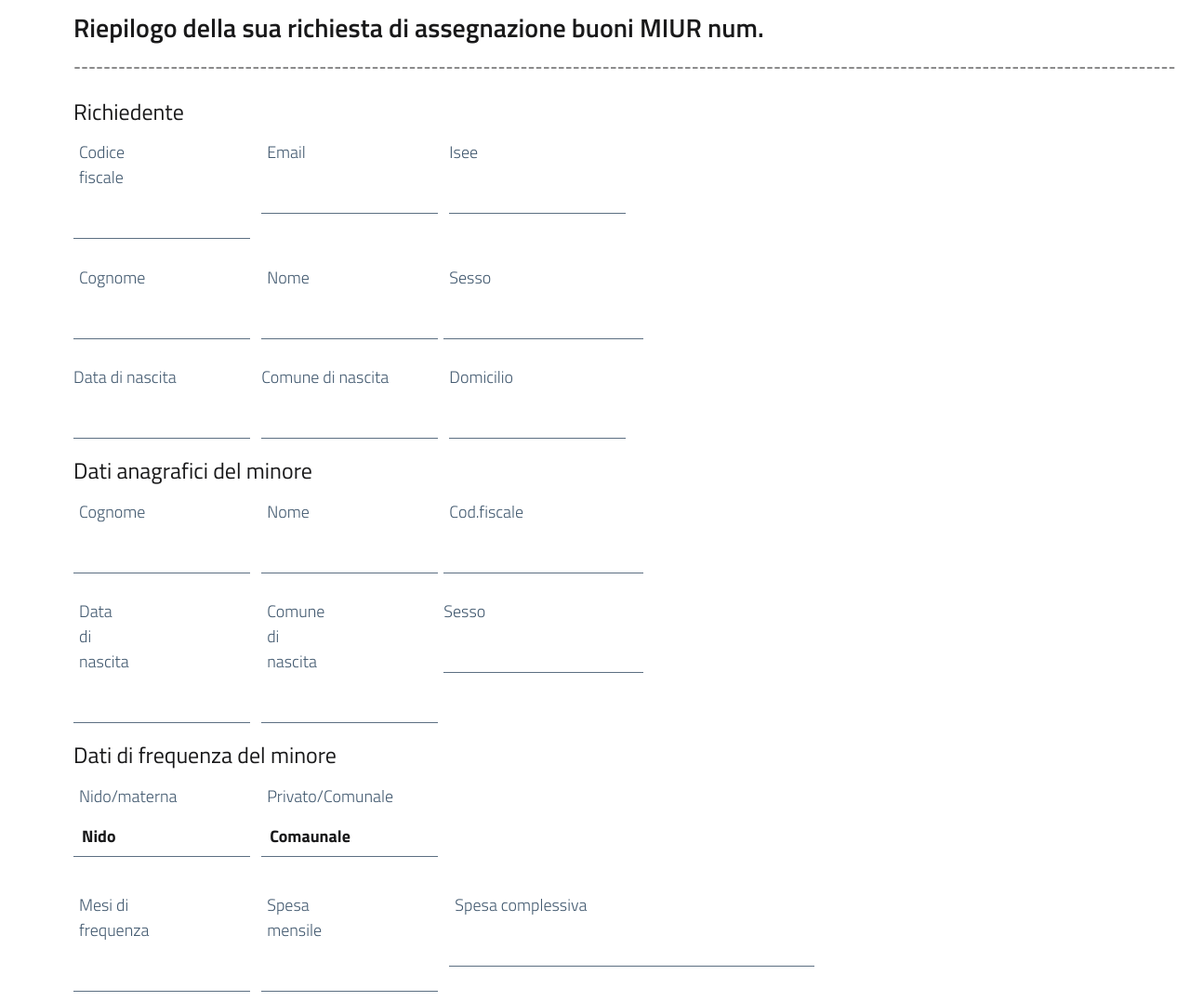
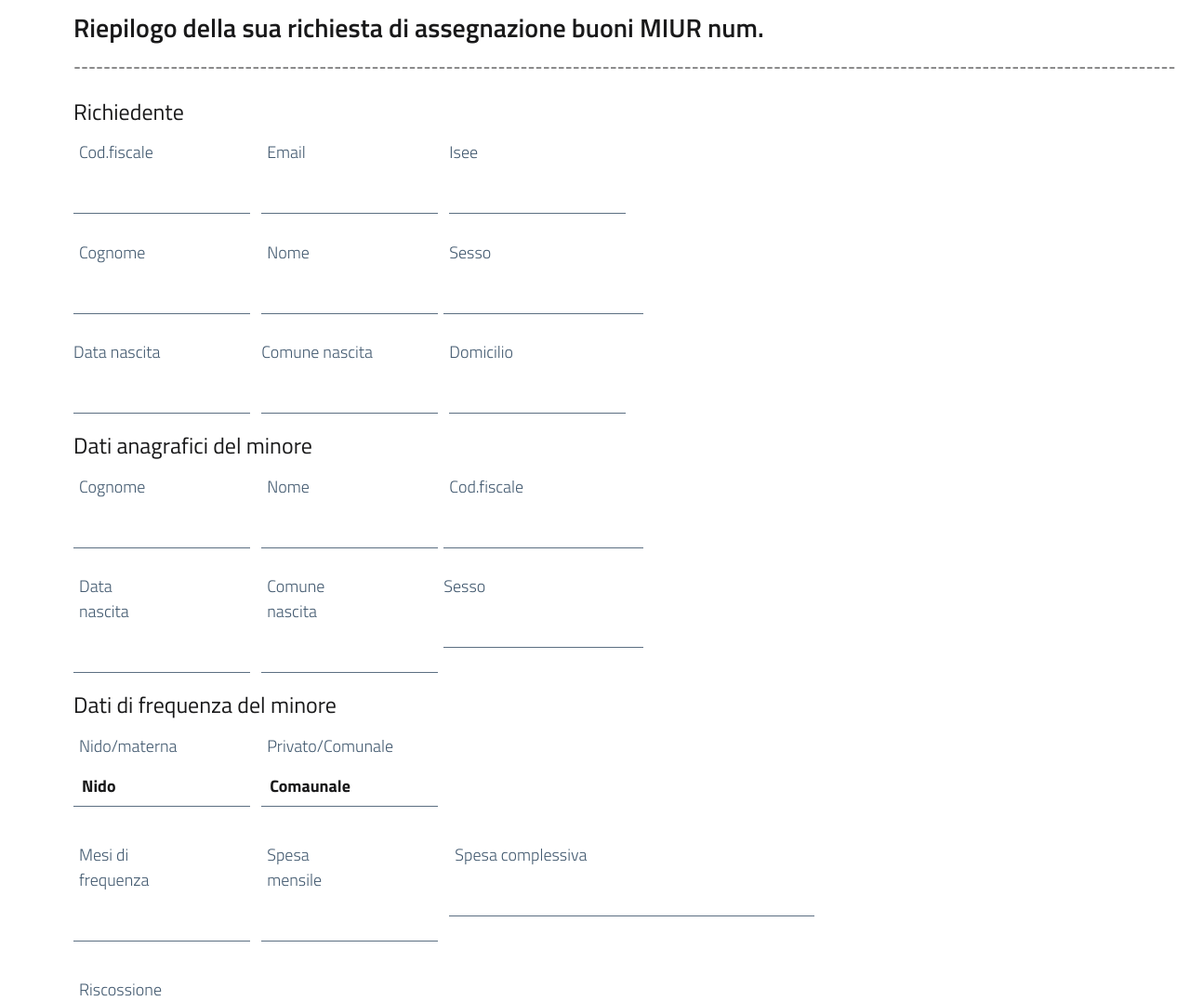
Before and after one commit to tonilavo/buonisc_miur, a Django app: template back/templates/rivedi_domandaB.html in a window 1280 px wide. Shown: the part 180-1257 px from the top of the page at 93% size. Run offline with Django 3.2, Linux system fonts and the light colour scheme; the template is opened without the code that fills it, so the values that code supplies are empty; some libraries are stand-ins or nearby versions.

Commit message:
Add files via upload

```diff
--- a/back/templates/rivedi_domandaB.html
+++ b/back/templates/rivedi_domandaB.html
@@ -25,7 +25,7 @@
 				 <form  novalidate method="post" action=".">
 				 <div class="row" style="padding-bottom: 20px;">
 					 <div class="col-sm-2" >
-						 <label for="cf_richiedente" class="col-sm-2 col-form-label">Codice fiscale</label>
+						 <label for="cf_richiedente" class="col-sm-2 col-form-label">Cod.fiscale</label>
 						   <input type="text" readonly class="form-control-plaintext" id="id_so_cod" value="{{ data.so_cod_fis}}">
 					 </div>
 					 <div class="col-sm-2" >
@@ -53,11 +53,11 @@
 				 </div>
 				 <div class="row" style="padding-bottom:20px;" >
 					 <div class="col-sm-2" >
-						 <label for="id_so_nasc_dt" class="col-sm-0 col-form-label">Data di nascita</label>
+						 <label for="id_so_nasc_dt" class="col-sm-0 col-form-label">Data nascita</label>
 						   <input type="text" readonly class="form-control-plaintext" id="id_so_nasc_dt" value="{{ data.so_nasc_dt |date:"d/m/Y"}}">
 					 </div>
 					 <div class="col-sm-2" >
-						 <label for="id_so_nasc_com" class="col-sm-0 col-form-label">Comune di nascita</label>
+						 <label for="id_so_nasc_com" class="col-sm-0 col-form-label">Comune nascita</label>
 						   <input type="text"  readonly class="form-control-plaintext" id="id_so_nasc_com" value="{{ data.so_nasc_com}}">
 					 </div>
 					<div class="col-sm-2" >
@@ -88,11 +88,11 @@
 				</div>
 				<div class="row" style="padding-bottom: 20px;" >
 						<div class="col-sm-2">
-							<label for="pr_nasc_dt" class="col-md-2 col-form-label">Data di nascita</label>
+							<label for="pr_nasc_dt" class="col-md-2 col-form-label">Data nascita</label>
 							  <input type="text" readonly class="form-control-plaintext" id="id_pr_nas_dt" value="{{ data.pr_nasc_dt |date:"d/m/Y"}}">
 						</div>
 						<div class="col-sm-2">
-							<label for="pr_nasc_com" class="col-md-2 col-form-label">Comune di nascita</label>
+							<label for="pr_nasc_com" class="col-md-2 col-form-label">Comune nascita</label>
 							  <input type="text" readonly class="form-control-plaintext" id="id_pr_nasc_com" value="{{ data.pr_nasc_com }}">
 						</div>
 						<div class="col-sm-0" >
```
